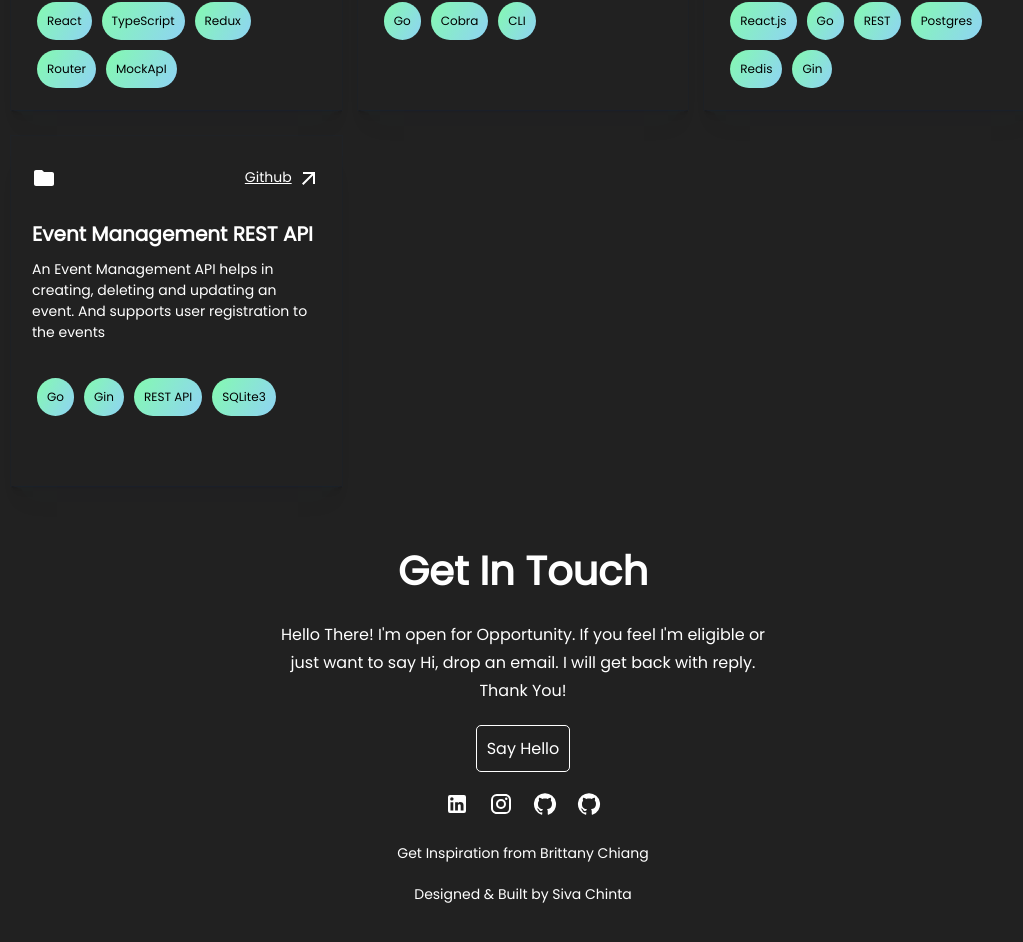
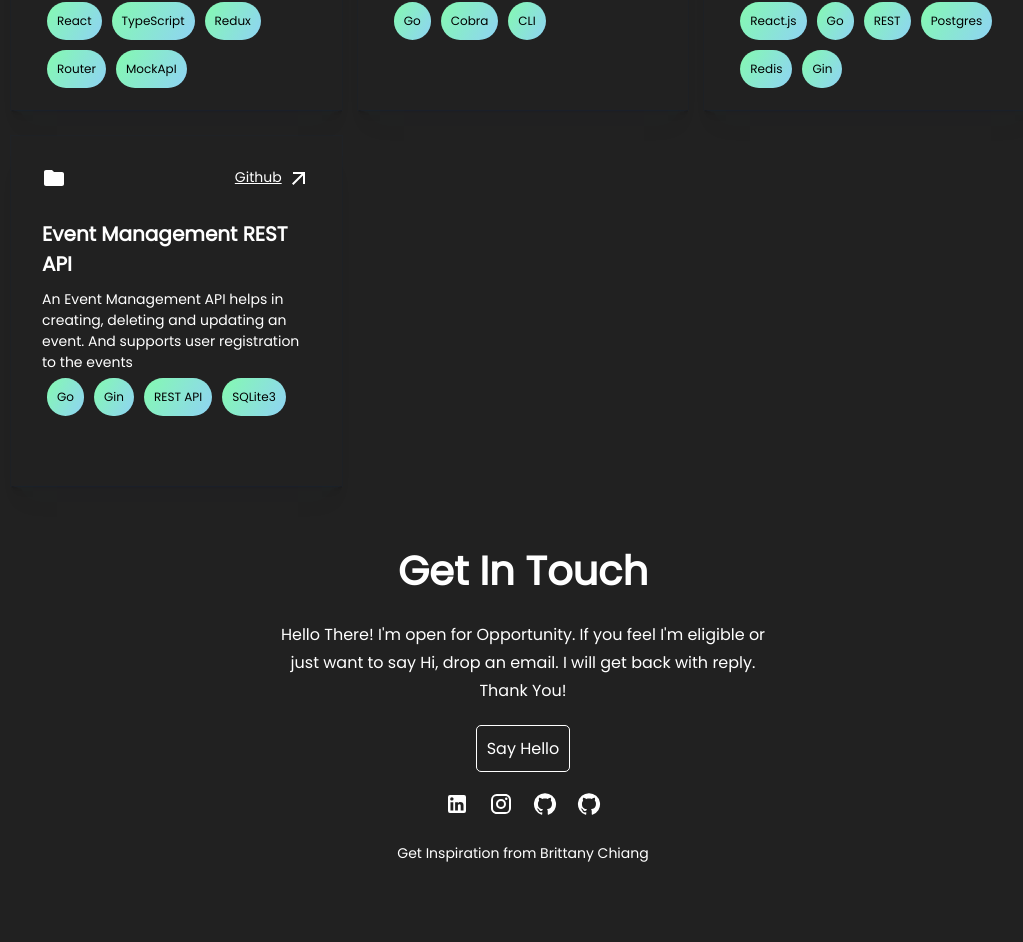
Before and after one commit to sambasivareddy-ch/sambasiva, a React (Create React App) app: page / in a window 1280 px wide. Shown: the part 1216-2158 px from the top of the page, without its empty margins (117-1140 px from the left). After the commit the page ends 2130 px from the top, so only its background shows below. Built offline with nearby package versions, Linux system fonts and the light colour scheme.

Commit message:
Small Refactoring

```diff
--- a/src/components/Contact.js
+++ b/src/components/Contact.js
@@ -59,15 +59,7 @@ const Contact = () => {
       </ul>
       <p className={styles["attribution"]}>
         Get Inspiration from Brittany Chiang
-        {/* <a
-                    href="https://brittanychiang.com/"
-                    target="_blank"
-                    rel="noreferrer"
-                >
-                    Brittany Chiang
-                </a> */}
       </p>
-      <p className={styles["attribution"]}>Designed & Built by Siva Chinta</p>
     </div>
   );
 };
--- a/src/styles/page.module.css
+++ b/src/styles/page.module.css
@@ -225,7 +225,7 @@
   height: fit-content;
   display: grid;
   grid-template-rows: 20% 50% 30%;
-  padding: 20px;
+  padding: 20px 30px;
   align-content: space-between;
   margin: 5px auto;
   box-sizing: border-box;
```
